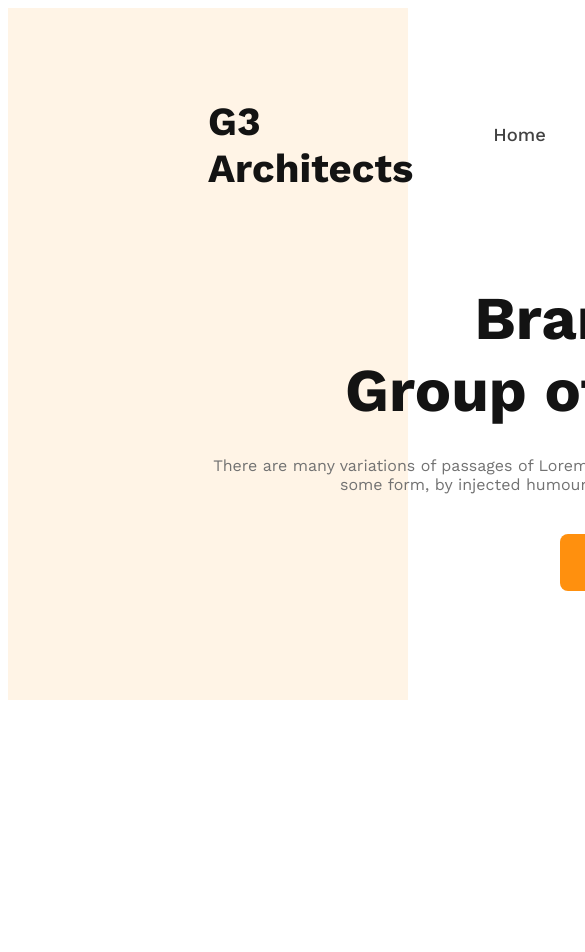
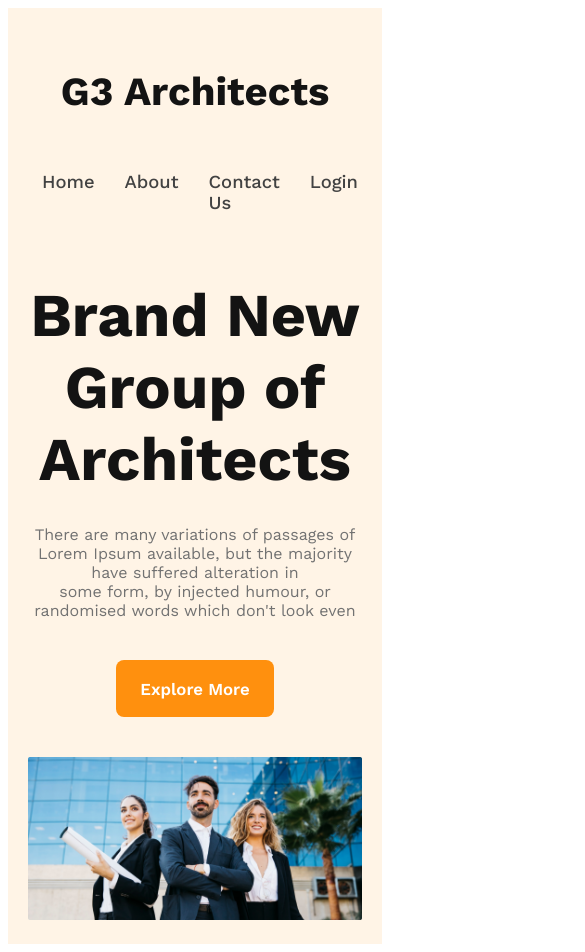
Before and after one commit to Ashikur07/g3-architects-responsive, a plain HTML site: page index.html in a window 390 px wide. Shown: the top 952 px of the page, 585 px wide, since content can reach past the window. Before the commit the page ends 844 px from the top, so only its background shows below. Drawn offline with nearby package versions, Linux system fonts and the light colour scheme.

Commit message:
header section responsive style added

```diff
--- a/index.html
+++ b/index.html
@@ -28,7 +28,7 @@
         <section class="baner-section">
             <h1 class="baner-title">Brand New <br>
                 Group of Architects </h1>
-                <p class="baner-description">There are many variations of passages of Lorem Ipsum available, but the majority have suffered alteration in some form, by injected humour, or randomised words which don't look even</p>
+                <p class="baner-description">There are many variations of passages of Lorem Ipsum available, but the majority have suffered alteration in <br> some form, by injected humour, or randomised words which don't look even</p>
                 <button class="btn-primary">Explore More</button>
         </section>
 
--- a/style/architects.css
+++ b/style/architects.css
@@ -21,7 +21,7 @@ nav>ul {
 }
 
 nav li {
-    margin-left: 40px;
+    margin-right: 30px;
     list-style: none;
 }
 
@@ -39,7 +39,7 @@ nav h3 {
 }
 
 .baner-section {
-    width: 862px;
+    /* width: 862px; */
     text-align: center;
     margin: 0px auto;
 }
@@ -67,8 +67,46 @@ nav h3 {
     font-size: 1.05rem;
     font-weight: 600;
     margin: 40px auto;
+    cursor: pointer;
 }
 
 .header-img img {
     width: 100%;
 }
+
+
+
+
+
+
+
+
+/* Responsive media quaries */
+/* mobile devices */
+
+@media screen and (max-width:576px) {
+    header{
+        padding: 20px;
+    }
+    nav{
+        flex-direction: column;
+    }
+}
+
+/* tablet device */
+@media screen and (min-width:576px) and (max-width:960px) {
+    header{
+        padding: 50px;
+    }
+    nav{
+        flex-direction: column;
+    }
+}
+
+/* large device */
+@media screen and (min-width:960px) and (max-width:1260px) {
+    header{
+        padding: 100px;
+    }
+
+}
```
